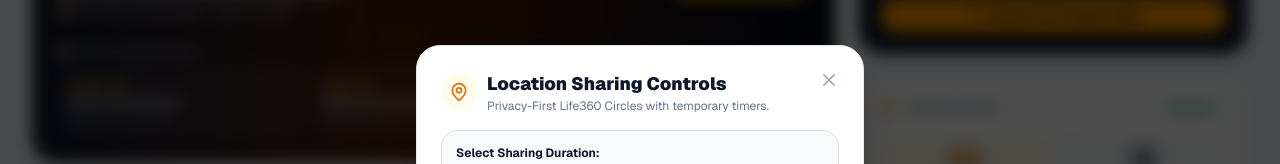
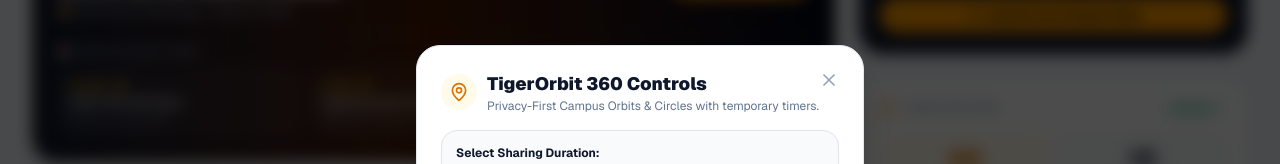
Before and after one commit to Danquah12/expedite-consults, a Next.js app in the folder expedite-consults/: page /campus in a window 1280 px wide. Both pictures are taken after a click on the button "Share Location". Shown: the part 211-375 px from the top of the page. Built offline with nearby package versions, Linux system fonts and the light colour scheme.

Commit message:
feat: rebrand Life360 location circles to TigerOrbit 360

```diff
--- a/expedite-consults/app/campus/page.tsx
+++ b/expedite-consults/app/campus/page.tsx
@@ -1005,7 +1005,7 @@
         </div>
       )}
 
-      {/* 3. MODAL: LIFE360-STYLE CIRCLE LOCATION SHARING MANAGER */}
+      {/* 3. MODAL: TIGERORBIT 360 LOCATION SHARING MANAGER */}
       {showLocationSharePicker && (
         <div className="fixed inset-0 z-50 bg-black/70 backdrop-blur-sm flex items-center justify-center p-4">
           <div className="bg-white dark:bg-zinc-900 border border-slate-200 dark:border-zinc-800 rounded-3xl max-w-md w-full p-6 relative shadow-2xl space-y-4">
@@ -1021,8 +1021,8 @@
                 <MapPin className="w-5 h-5" />
               </div>
               <div>
-                <h3 className="text-lg font-black text-slate-900 dark:text-zinc-100">Location Sharing Controls</h3>
-                <p className="text-xs text-slate-500">Privacy-First Life360 Circles with temporary timers.</p>
+                <h3 className="text-lg font-black text-slate-900 dark:text-zinc-100">TigerOrbit 360 Controls</h3>
+                <p className="text-xs text-slate-500">Privacy-First Campus Orbits & Circles with temporary timers.</p>
               </div>
             </div>
 
@@ -1372,11 +1372,11 @@
             <div className="bg-gradient-to-r from-slate-900 via-amber-950 to-slate-900 rounded-3xl p-6 text-white shadow-xl flex items-center justify-between flex-wrap gap-4 border border-amber-500/30">
               <div>
                 <span className="text-xs font-extrabold uppercase tracking-widest text-amber-400">
-                  Towson University • Geographic Platform & Life360 Circles
+                  Towson University • Geographic Platform & TigerOrbit 360
                 </span>
                 <h1 className="text-2xl font-black mt-0.5">Towson Campus Live Map & Indoor Radar</h1>
                 <p className="text-xs text-slate-300 mt-1 max-w-2xl">
-                  Explore academic buildings, floor plans, live Tiger Ride shuttles, parking garages, TUPD Blue Lights, and temporary location sharing circles.
+                  Explore academic buildings, floor plans, live Tiger Ride shuttles, parking garages, TUPD Blue Lights, and temporary TigerOrbit 360 circles.
                 </p>
               </div>
 
@@ -1398,7 +1398,7 @@
                   className="bg-amber-500 hover:bg-amber-600 text-black text-xs font-black px-4 py-2.5 rounded-2xl shadow-lg flex items-center gap-1.5"
                 >
                   <MapPin className="w-4 h-4" />
-                  <span>{currentUser.isLocationSharing ? "Manage Circles" : "Share My Location"}</span>
+                  <span>{currentUser.isLocationSharing ? "Manage Orbits" : "Share My Location"}</span>
                 </button>
               </div>
             </div>
@@ -1408,7 +1408,7 @@
               {[
                 { id: "ALL", label: "🌐 All Campus" },
                 { id: "BUILDINGS", label: "🏛️ Academic Buildings" },
-                { id: "CIRCLES", label: "👥 Life360 Circles" },
+                { id: "CIRCLES", label: "👥 TigerOrbit 360" },
                 { id: "SHUTTLES", label: "🚌 Tiger Ride GPS" },
                 { id: "PARKING", label: "🅿️ Parking Garages" },
                 { id: "SAFETY", label: "🚨 TUPD Blue Lights" },
@@ -1485,7 +1485,7 @@
                   </button>
                 ))}
 
-              {/* 2. Life360 Circles Friend Pins */}
+              {/* 2. TigerOrbit 360 Friend Pins */}
               {(mapLayerFilter === "ALL" || mapLayerFilter === "CIRCLES") &&
                 towsonCircles[0]?.members.map((mem) => (
                   <button
@@ -1594,18 +1594,18 @@
             {/* 3 Grid Summary Cards Below Map */}
             <div className="grid grid-cols-1 md:grid-cols-3 gap-6">
 
-              {/* 1. Life360 Circles Panel */}
+              {/* 1. TigerOrbit 360 Panel */}
               <div className="bg-white dark:bg-zinc-900 p-6 rounded-3xl border border-slate-200 dark:border-zinc-800 shadow-sm space-y-4">
                 <div className="flex items-center justify-between">
                   <div className="flex items-center gap-2">
                     <Users className="w-5 h-5 text-amber-500" />
-                    <h3 className="text-sm font-bold">My Circles (Life360)</h3>
+                    <h3 className="text-sm font-bold">TigerOrbit 360 (My Orbits)</h3>
                   </div>
                   <button
                     onClick={() => setShowLocationSharePicker(true)}
                     className="text-xs font-bold text-amber-600 hover:underline"
                   >
-                    Manage
+                    Manage Orbits
                   </button>
                 </div>
 
--- a/expedite-consults/lib/campus-data.ts
+++ b/expedite-consults/lib/campus-data.ts
@@ -851,7 +851,7 @@
   },
 ];
 
-// 3. Towson Life360-Style Circles (Privacy-Preserving Groups)
+// 3. TigerOrbit 360 — Privacy-Preserving Campus Orbits & Circles
 export const initialTowsonCircles: LocationCircle[] = [
   {
     id: "circle-cyber",
```
